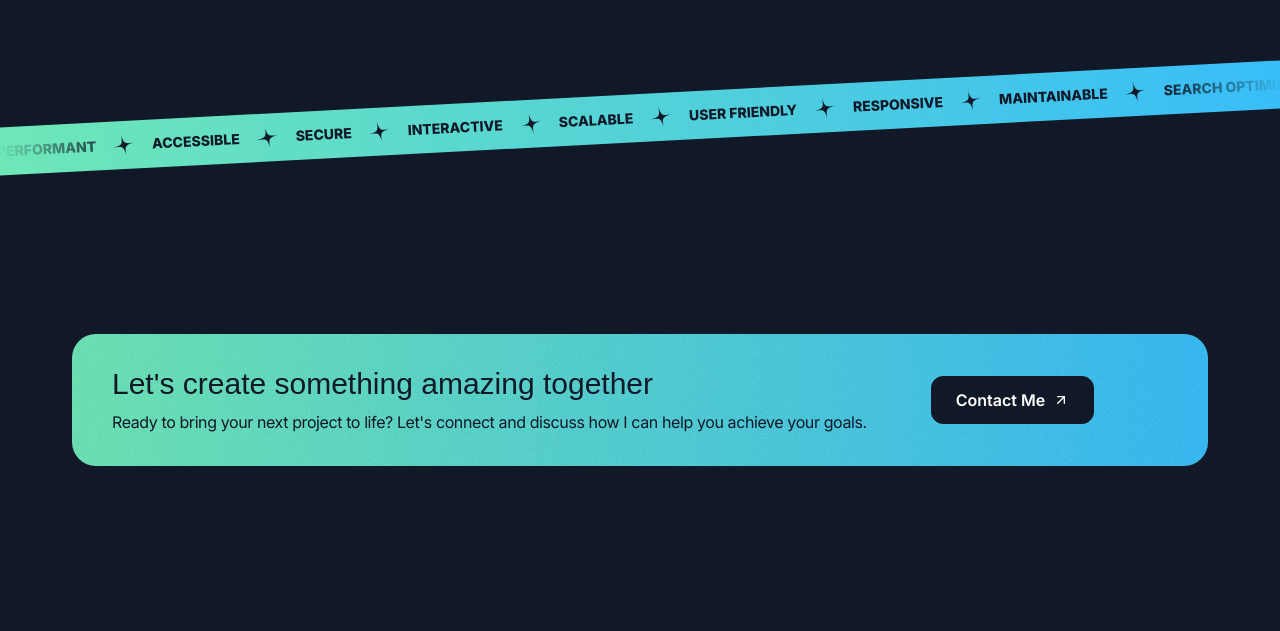
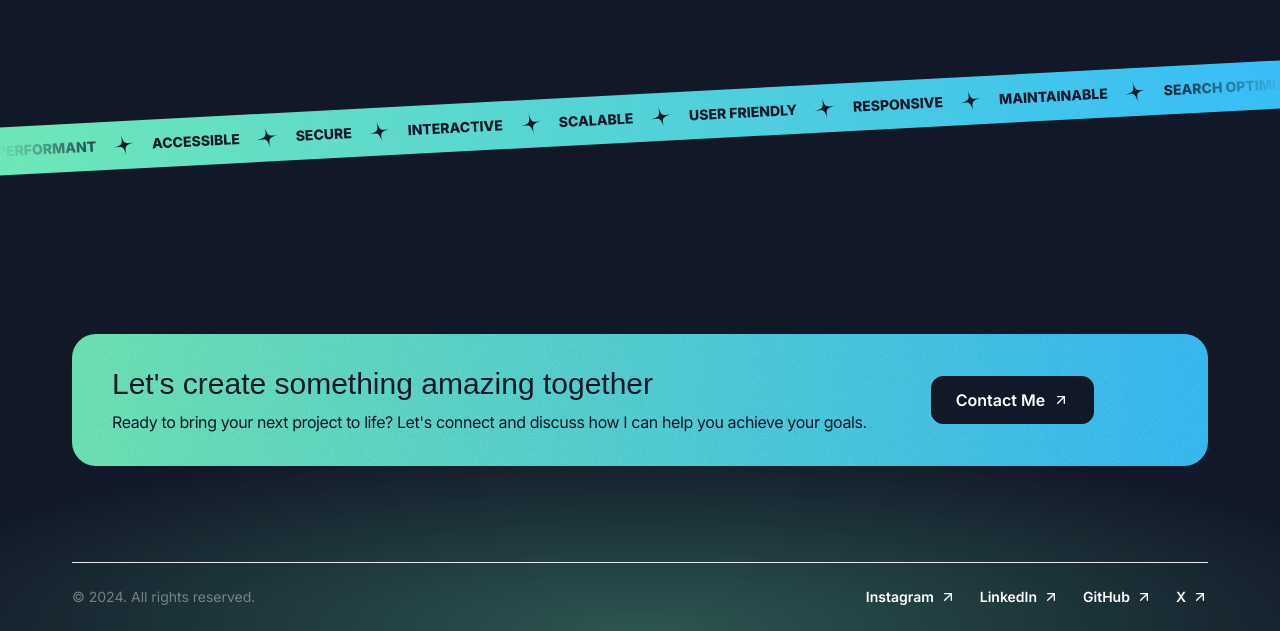
Before and after one commit to sujeethshingade/personalsite-template, a Next.js app: page / in a window 1280 px wide. Shown: the part 924-1555 px from the top of the page. Before the commit the page ends 1486 px from the top, so only its background shows below. Built offline with nearby package versions, Linux system fonts and the light colour scheme; a web font is replaced by a local one.

Commit message:
add footer

```diff
--- a/src/app/page.tsx
+++ b/src/app/page.tsx
@@ -2,6 +2,7 @@
 import { HeroSection } from "@/sections/Hero";
 import { TapeSection } from "@/sections/Tape";
 import { ContactSection } from "@/sections/Contact";
+import { Footer } from "@/sections/Footer";
 
 export default function Home() {
   return (
@@ -10,6 +11,7 @@
       <HeroSection />
       <TapeSection />
       <ContactSection />
+      <Footer />
     </div>
   );
 }
--- a/src/sections/Footer.tsx
+++ b/src/sections/Footer.tsx
@@ -1,3 +1,41 @@
+import ArrowUpRightIcon from "@/assets/icons/arrow-up-right.svg";
+
+const footerLinks = [
+  {
+    title: "Instagram",
+    href: "#",
+  },
+  {
+    title: "LinkedIn",
+    href: "#",
+  },
+  {
+    title: "GitHub",
+    href: "#",
+  },
+  {
+    title: "X",
+    href: "#",
+  },
+]
+
 export const Footer = () => {
-  return <div>Footer Section</div>;
+  return (
+    <footer className="relative -z-10 overflow-x-clip">
+      <div className="absolute h-[400px] w-[1600px] bottom-0 left-1/2 -translate-x-1/2 bg-emerald-300/30 [mask-image:radial-gradient(50%_50%_at_bottom_center,black,transparent)] -z-10"></div>
+      <div className="container">
+        <div className="border-t borer-white/15 py-6 text-sm flex flex-col md:flex-row md:justify-between items-center gap-6">
+          <div className="text-white/40">&copy; 2024. All rights reserved.</div>
+          <nav className="flex flex-col md:flex-row items-center gap-6">
+            {footerLinks.map((link) => (
+              <a href="#" key={link.title} className="inline-flex items-center gap-1.5">
+                <span className="font-semibold">{link.title}</span>
+                <ArrowUpRightIcon className="size-4" />
+              </a>
+            ))}
+          </nav>
+        </div>
+      </div>
+    </footer>
+  );
 };
--- a/src/sections/Tape.tsx
+++ b/src/sections/Tape.tsx
@@ -1,6 +1,17 @@
 import StarIcon from "@/assets/icons/star.svg";
 
 const words = [
+  "Performant",
+  "Accessible",
+  "Secure",
+  "Interactive",
+  "Scalable",
+  "User Friendly",
+  "Responsive",
+  "Maintainable",
+  "Search Optimized",
+  "Usable",
+  "Reliable",
   "Performant",
   "Accessible",
   "Secure",
```
